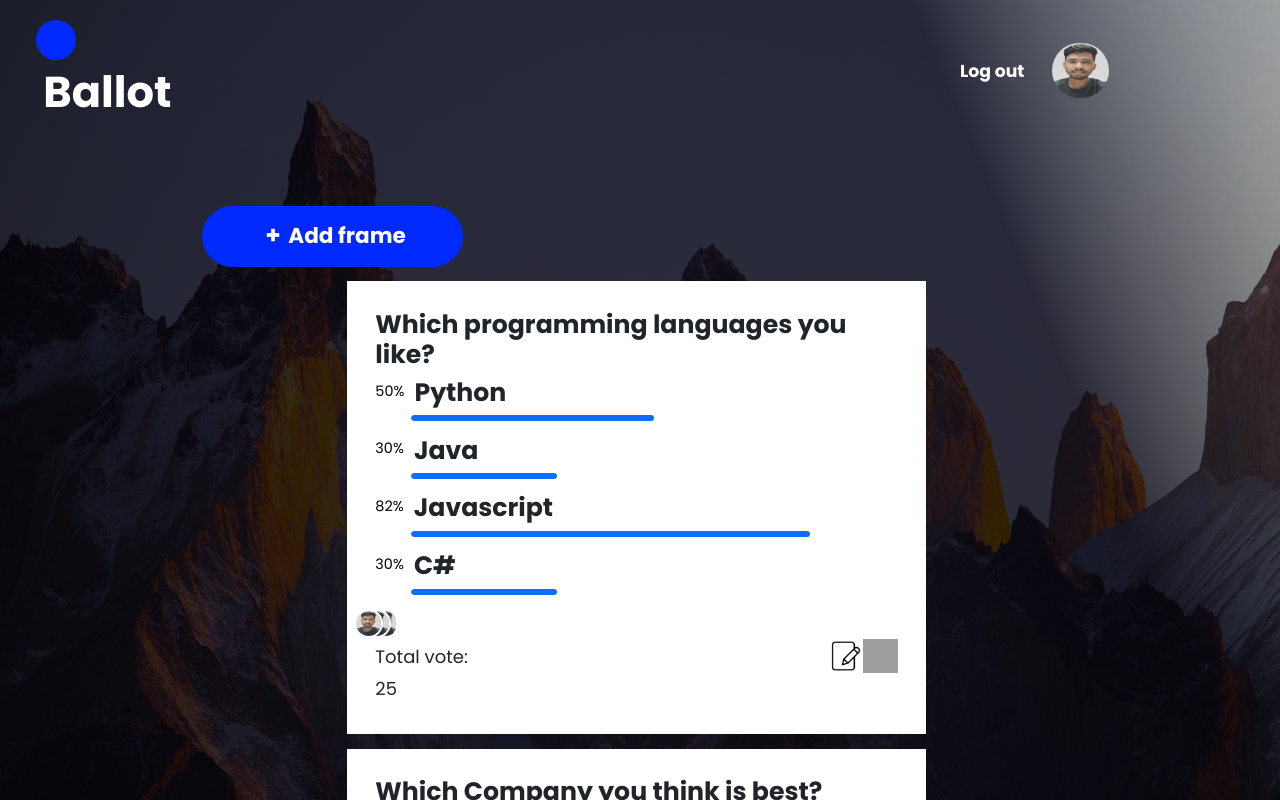
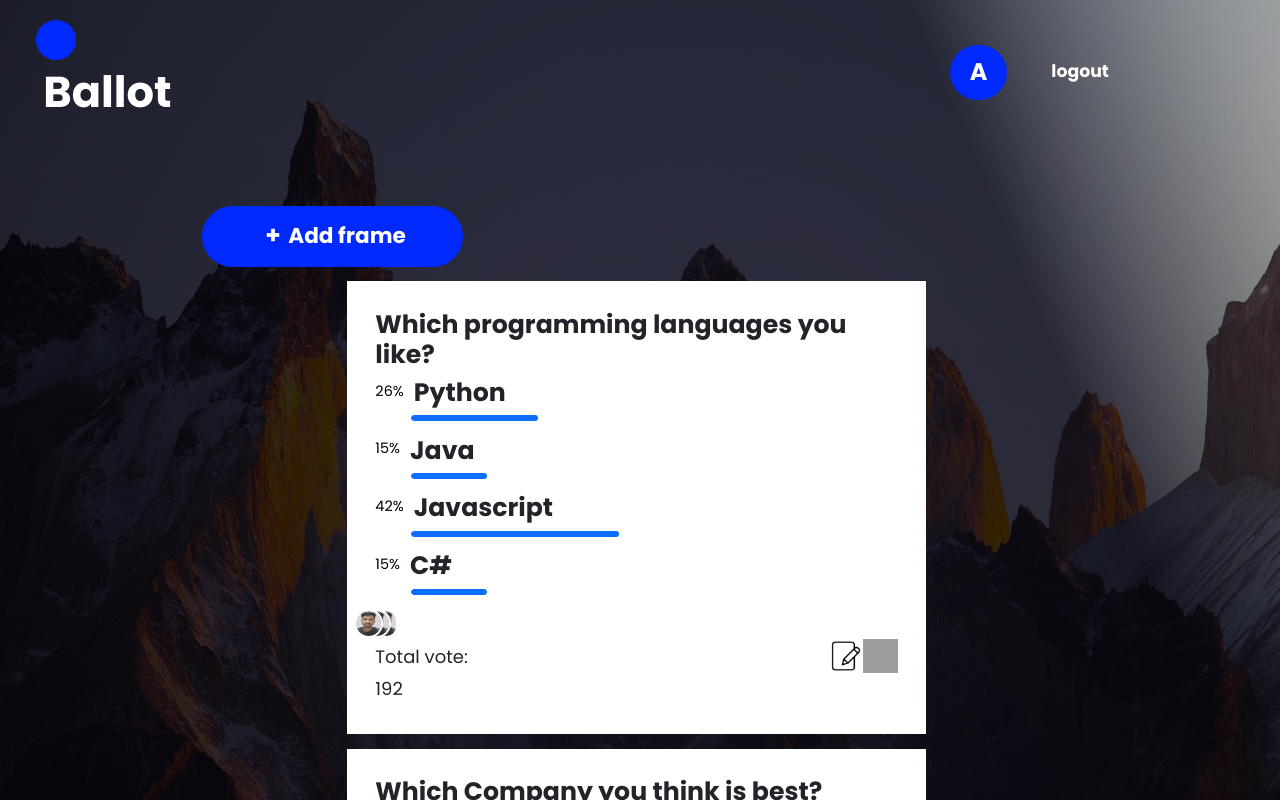
Before and after one commit to dragonfist630/ballot, a React (Create React App) app: page /homepage in a window 1280 px wide. Built offline with nearby package versions, Linux system fonts and the light colour scheme; grey boxes are pictures that could not be loaded.

Commit message:
made nav independent

```diff
--- a/src/Ahomepage.js
+++ b/src/Ahomepage.js
@@ -1,63 +1,69 @@
 import "./Ahomepage.css";
 // import "./reg.css";
 import Button from "./UI/Button";
+import { Link } from "react-router-dom";
 import Nav from "./nav";
 import Container from "@mui/material/Container";
-import { useState } from "react";
+import { useState, useEffect } from "react";
 
 const Ahomepage = (props) => {
   const handleSubmit = (e) => {
     e.preventDefault();
   };
-
   const [frame, updateFrame] = useState([
     {
-      id: 0,
+      queryId: 0,
       query: "Which programming languages you like?",
       options: ["Python", "Java", "Javascript", "C#"],
+      optionsId:['q0p0','q0p1','q0p2','q0p3'],
       scores: [50, 30, 82, 30],
-      tVotes: 25,
+      tVotes: 192,
     },
     {
-      id: 1,
+      queryId: 1,
       query: "Which Company you think is best?",
       options: ["Google", "Oracle", "Tata", "Ford", "Infosys"],
+      optionsId:['q0p0','q0p1','q0p2','q0p3'],
       scores: [75, 65, 40, 30, 60],
-      tVotes: 45,
+      tVotes: 270,
     },
     {
-      id: 2,
+      queryId: 2,
       query: "Which programming languages you like?",
       options: ["Python", "Java", "Javascript", "C#"],
+      optionsId:['q0p0','q0p1','q0p2','q0p3'],
       scores: [50, 30, 82, 30],
-      tVotes: 25,
+      tVotes: 192,
     },
   ]);
+
   const removeFrame = (id) => {
     const newRecord = frame.filter((currElem) => {
-      return currElem.id !== id;
+      return currElem.queryId !== id;
     });
     updateFrame(newRecord);
   };
   return (
     <>
-      <Nav logedin="true" />
+      <Nav logedin="true" firstName="Admin" />
       <form onSubmit={handleSubmit} className="Ahomepage_form">
         <Container className="reg" id="Outer_container">
           <div id="add_frame">
-            <Button text="Add frame" display="inline" />{" "}
+            <Link to="/createquery">
+              <Button text="Add frame" display="inline" />{" "}
+            </Link>
           </div>
           <Container className="Inner_container">
             {frame.map((currElem) => {
               // console.log(currElem.id);
               return (
-                <div className="inner_form" key={currElem.id}>
+                <div className="inner_form" key={currElem.queryId}>
                   <h3>{currElem.query}</h3>
                   {currElem.options.map((curr, index) => {
                     return (
-                      <div key={index}>
+                      <div key={currElem.optionsId[index]}>
                         <div className="percent_name_wrap">
-                          <span>{currElem.scores[index]}%</span>
+                          <span>{Math.floor((currElem.scores[index]/currElem.tVotes)*100)}%</span>
                           <h3>{curr}</h3>
                         </div>
                         <div className="progress p_inline_bar">
@@ -66,7 +72,7 @@ const Ahomepage = (props) => {
                             role="progressbar"
                             aria-valuemin="0"
                             aria-valuemax="100"
-                            style={{ width: currElem.scores[index] + "%" }}
+                            style={{ width: ((currElem.scores[index]/currElem.tVotes)*100) + "%" }}
                           ></div>
                         </div>{" "}
                       </div>
@@ -75,7 +81,13 @@ const Ahomepage = (props) => {
                   <div className="bottom_form">
                     <div className="usersPic_voteCount">
                       <div className="usersPic">
-                        {true ? frame.map((currElem)=>{return <img src={require("./image/6144.jpg")} alt="user1" />}) : <span>here</span>}
+                        {true ? (
+                          frame.map((currElem) => {
+                            return <img src={require("./image/6144.jpg")} alt="user1" />;
+                          })
+                        ) : (
+                          <span>here</span>
+                        )}
                       </div>
                       Total vote: {currElem.tVotes}
                     </div>
@@ -85,7 +97,7 @@ const Ahomepage = (props) => {
                         src={require("./image/remove.png")}
                         alt="delete"
                         onClick={() => {
-                          removeFrame(currElem.id);
+                          removeFrame(currElem.queryId);
                         }}
                         width={"35.063rem"}
                         height={"35.063rem"}
--- a/src/Components/Vote.js
+++ b/src/Components/Vote.js
@@ -6,7 +6,7 @@ import { Frame } from './Frame'
 
     return (
       <>
-       <Nav logedin="true"/>
+       <Nav logedin="" firstName="Nayan" lastName="Gadhari" />
        {votes.map((vote) => (
         <Frame key={vote.id} vote={vote} setVote={setVote}/>
       ))}
--- a/src/CreateQuery.js
+++ b/src/CreateQuery.js
@@ -4,19 +4,18 @@ import "./CreateQuery.css";
 import Container from "@mui/material/Container";
 import Button from "./UI/Button";
 import { useState } from "react";
-import { useNavigate } from "react-router-dom";
+// import { useNavigate } from "react-router-dom";
 
 const CreateQuery = () => {
   const [options, addOptions] = useState([1, 2]);
-  let navigate = useNavigate();
   const createOption = () =>{ options.length<6 ? addOptions([...options, 1]): alert("Only 6 Options are allowed!")}
   const handleSubmit = (e) => {
     e.preventDefault();
-    navigate("/homepage");
   };
+  const homepage = ["Homepage", "/homepage"]
   return (
     <>
-      <Nav logedin="true" />
+      <Nav logedin="true" firstName="A" homepage={homepage} />
       <Container className="createQuery_wrap">
         <form onSubmit={handleSubmit} className="createQuery_form">
           <p>
--- a/src/nav.css
+++ b/src/nav.css
@@ -7,7 +7,7 @@
   display: flex;
   align-items: center;
   padding-left: 0.5rem;
-  color: white!important;
+  color: white;
 }
 .img-size {
   width: 2.75rem;
@@ -20,7 +20,7 @@
   display: flex;
   flex-direction: row;
   flex-wrap: wrap;
-  justify-content: flex-start!important;
+  justify-content: flex-start;
   align-items: center;
   margin: 0rem 0rem 0rem 0rem;
   width: 15%;
@@ -30,7 +30,7 @@ nav{
   z-index:10;
   display: flex;
   flex-direction: row;
-  justify-content: space-between!important;
+  justify-content: space-between;
   flex-wrap: wrap;
   /* background-color: aqua; */
   width: 90%;
@@ -39,6 +39,12 @@ nav{
   border-radius: 2.5rem;
   width: 3.963rem;
   height: 3.813rem;
+  margin: auto;
+  text-align: center;
+  padding: 0.6rem;
+  font-size: 24px!important;
+  background-color: #0029fe;
+
 }
 #imgSpan_wrap{
   display: flex;
@@ -47,7 +53,7 @@ nav{
   align-items: center;
   /* flex-wrap: wrap; */
   /* background-color: blue; */
-  width: 15%;
+  width: 20%;
   padding-right: 1rem;
 }
 #imgSpan_wrap span{
@@ -57,4 +63,8 @@ nav{
 }
 .logoutSpan{
   text-decoration: none;
+  font-size: 1.2rem;
+  font-weight: 600;
+  font-family: 'Poppins', sans-serif;
+  color: white;
 }
--- a/src/nav.js
+++ b/src/nav.js
@@ -2,17 +2,34 @@ import "./nav.css";
 import { Link } from "react-router-dom";
 
 var Nav = (props) => {
+  var logedin;
+  var firstName;
+  var lastName;
+  var ishomepage = false;
+  props.homepage === undefined ? (ishomepage = false) : (ishomepage = true);
+  props.logedin === undefined ? (logedin = false) : (logedin = true);
+  props.firstName === undefined ? (firstName = " ") : (firstName = props.firstName);
+  props.lastName === undefined ? (lastName = " ") : (lastName = props.lastName);
+  var pp = firstName.split("")[0] + lastName.split("")[0];
   return (
     <nav className="navbar-light">
       <div className="display">
         <div className="img-size"></div>
         <span className=" header">Ballot</span>
       </div>
-      {props.logedin ? (
+      {logedin ? (
         <div id="imgSpan_wrap">
+          {ishomepage ? (
+            <Link to={props.homepage[1]} className="logoutSpan">
+              {props.homepage[0]}
+            </Link>
+          ) : (
+            <span></span>
+          )}
+          <span id="profile_pic">{pp}</span>
           <Link to={"/login"} className="logoutSpan">
-          <span>Log out</span></Link>
-          <img src={require("./image/6144.jpg")} alt="the_pic" id="profile_pic" />
+            <span>logout</span>
+          </Link>
         </div>
       ) : (
         <span></span>
```
